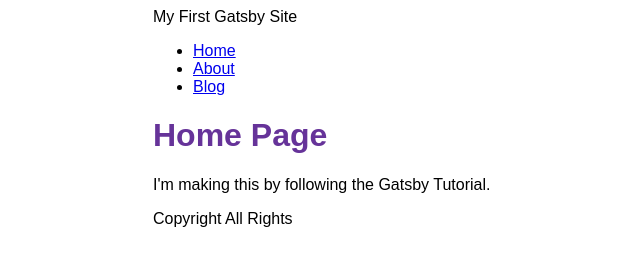
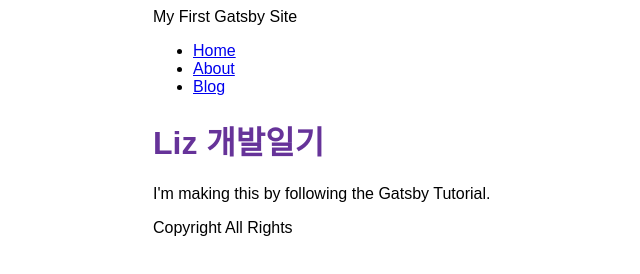
Before and after one commit to nellizi/liz_blog_2022_06_27, a Gatsby site: page / in a window 1280 px wide. Shown: the whole page, without its empty margins (237-877 px from the left). Built offline with nearby package versions, Linux system fonts and the light colour scheme; Gatsby itself is replaced by a stand-in of ours.

Commit message:
index페이지 내용 수정

```diff
--- a/src/pages/index.js
+++ b/src/pages/index.js
@@ -3,7 +3,7 @@ import Layout from "../components/Layout";
 
 const IndexPage = () => {
   return (
-    <Layout pageTitle="Home Page">
+    <Layout pageTitle="Liz 개발일기">
       <p>I'm making this by following the Gatsby Tutorial.</p>
 
     </Layout>
```
